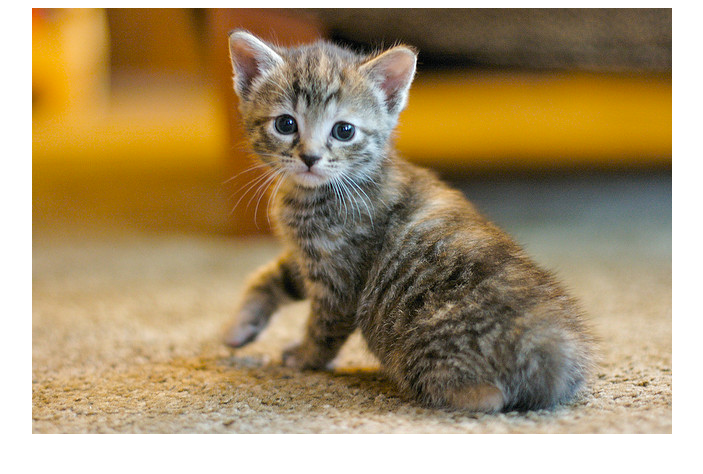
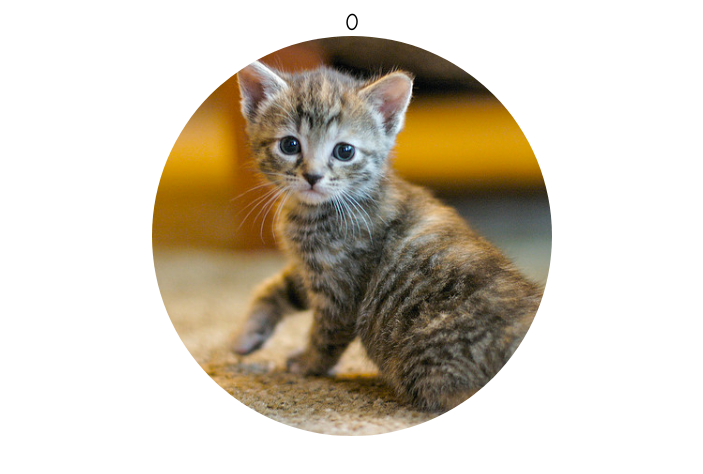
Before and after one commit to miketemby/cat-clicker, a plain HTML site: page index.html in a window 1280 px wide. Shown: the whole page, without its empty margins (288-991 px from the left). Drawn offline with Linux system fonts and the light colour scheme.

Commit message:
refactor: Update styles

```diff
--- a/css/style.css
+++ b/css/style.css
@@ -9,8 +9,8 @@ body {
 }
 
 #click-count {
-    font-size: 1.2em;
-    font-family: 'Courier New', Courier, monospace;
+    font-size: 2em;
+    font-family: "Comic Sans MS", cursive, sans-serif;
 }
 
 
@@ -20,6 +20,9 @@ body {
     justify-content: center;
 }
 
-#cat-img {
-
+#cat-image {
+    border-radius: 50%;
+    object-fit: cover;
+    width: 400px;
+    height: 400px;
 }
--- a/js/main.js
+++ b/js/main.js
@@ -5,6 +5,7 @@ const img = document.getElementById('cat-image');
 const clickCounter = (function() {
 let clicks = 0;
 let countContainer = document.getElementById('click-count')
+countContainer.textContent = '0';
 
     return function clickCounter(evt) {
         clicks +=1;
```
